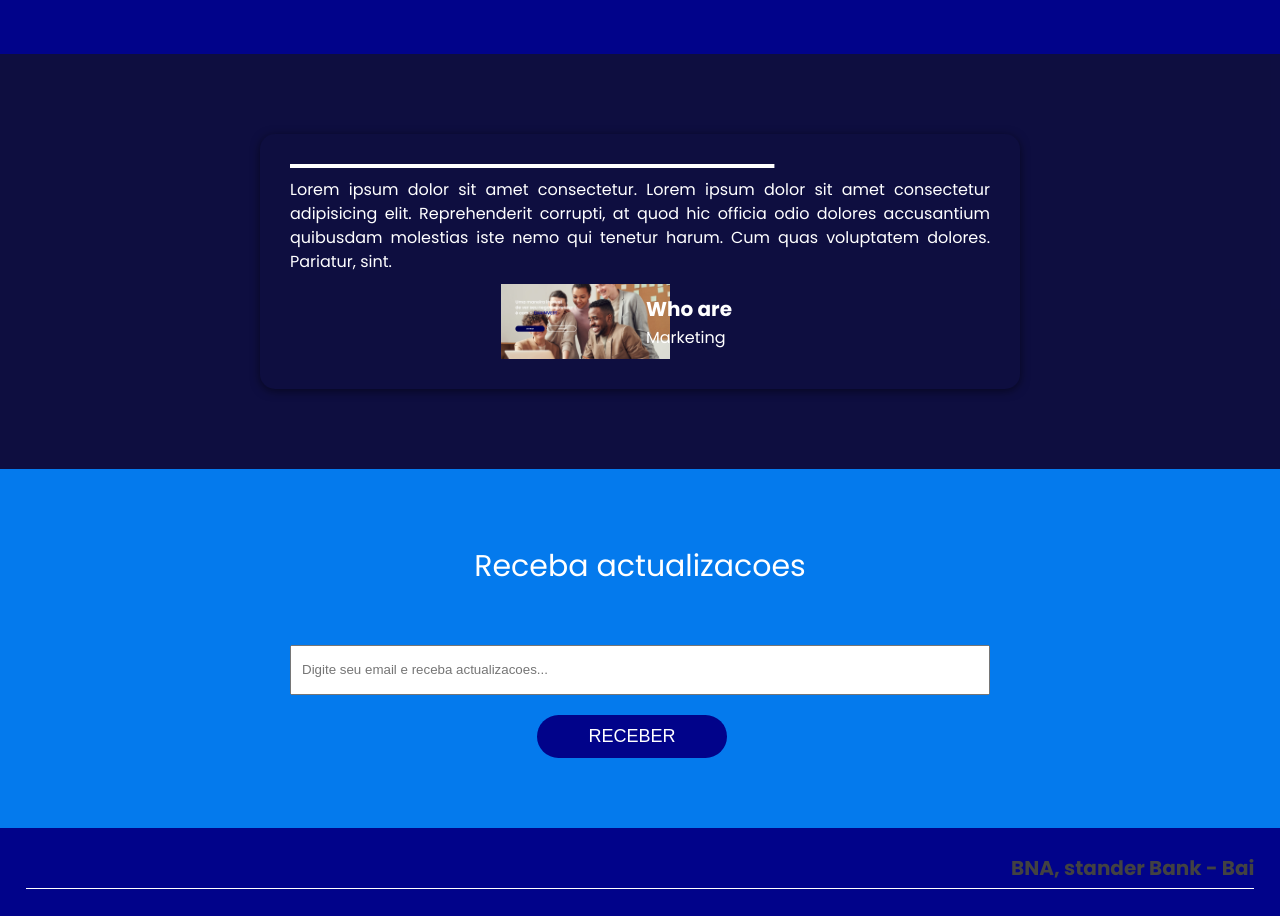
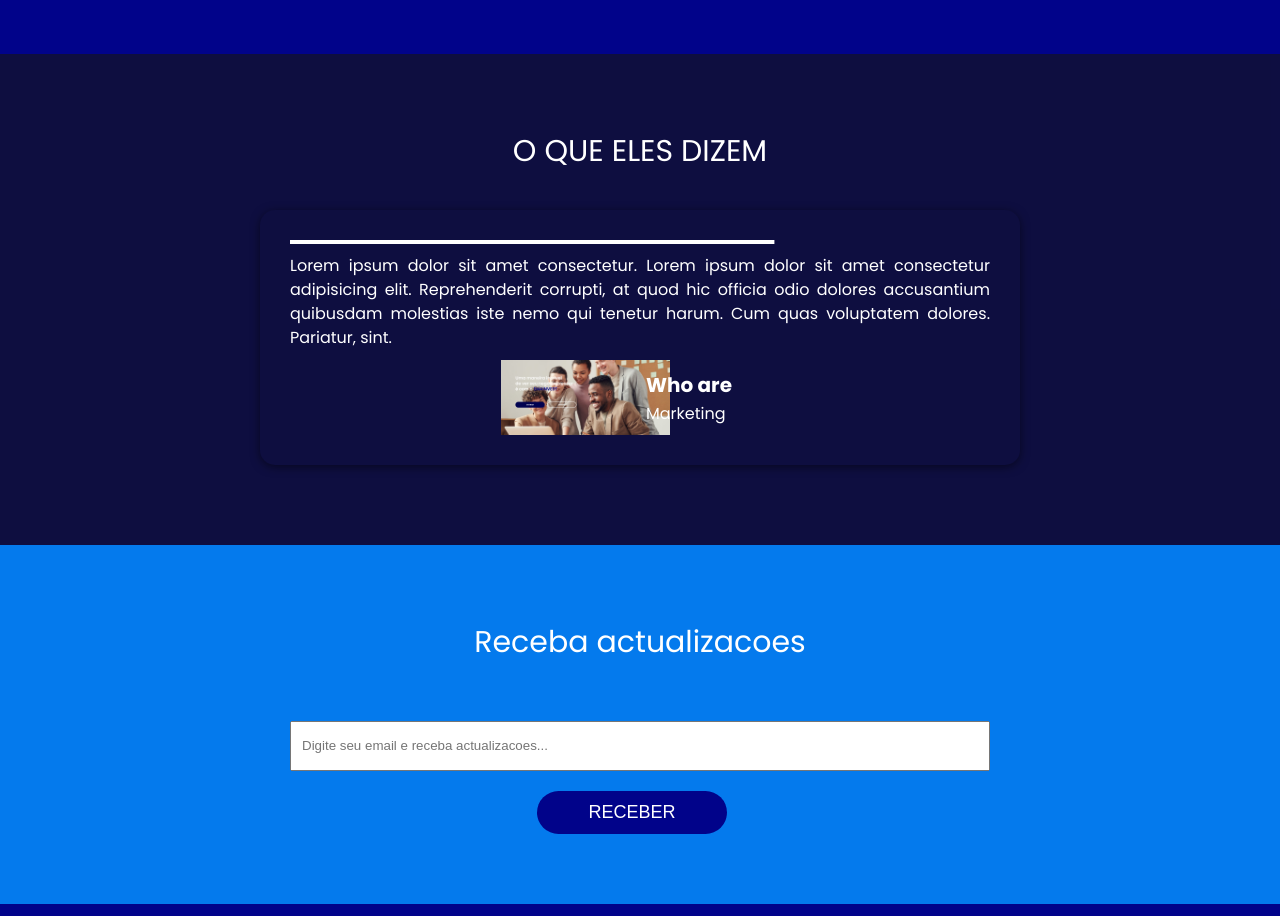
Before and after one commit to Tomassanimbo/iponext, a Next.js app: page / in a window 1280 px wide. Shown: the part 5280-6196 px from the top of the page. Built offline with nearby package versions, Linux system fonts and the light colour scheme; some icons are missing.

Commit message:
Section testimoniall

```diff
--- a/pages/index.js
+++ b/pages/index.js
@@ -288,8 +288,8 @@ export default function Home() {
 
 {/* Area relacionada com os testemunhas */}
     <section className="testemunho padding">
+          <h1 className='title'>O que eles dizem</h1>
       <div className="min-container test-flex">
-
           <div className="progress-bar"></div>
           <p className='testimonial' >
             Lorem ipsum dolor sit amet consectetur.
--- a/scss/home.scss
+++ b/scss/home.scss
@@ -322,6 +322,12 @@ section.parceiros{
 // Testimonials
 
 section.testemunho{
+
+  .title{
+    text-align: center;
+    color: #fff;
+    text-transform: uppercase;
+  }
   // background-color: #01038af0;
   background-color: #000036f0;
   .min-container{
--- a/styles/globals.css
+++ b/styles/globals.css
@@ -327,6 +327,11 @@ section.parceiros .min-container .parce-slader:first-child {
 section.testemunho {
   background-color: rgba(0, 0, 54, 0.9411764706);
 }
+section.testemunho .title {
+  text-align: center;
+  color: #fff;
+  text-transform: uppercase;
+}
 section.testemunho .min-container {
   max-width: 760px;
   border-radius: 15px;
--- a/styles/home.css
+++ b/styles/home.css
@@ -250,6 +250,11 @@ section.parceiros .min-container .parce-slader:first-child {
 section.testemunho {
   background-color: rgba(0, 0, 54, 0.9411764706);
 }
+section.testemunho .title {
+  text-align: center;
+  color: #fff;
+  text-transform: uppercase;
+}
 section.testemunho .min-container {
   max-width: 760px;
   border-radius: 15px;
```
Also changed, not shown: 2 other files (tests, documents, lock files or other folders).
